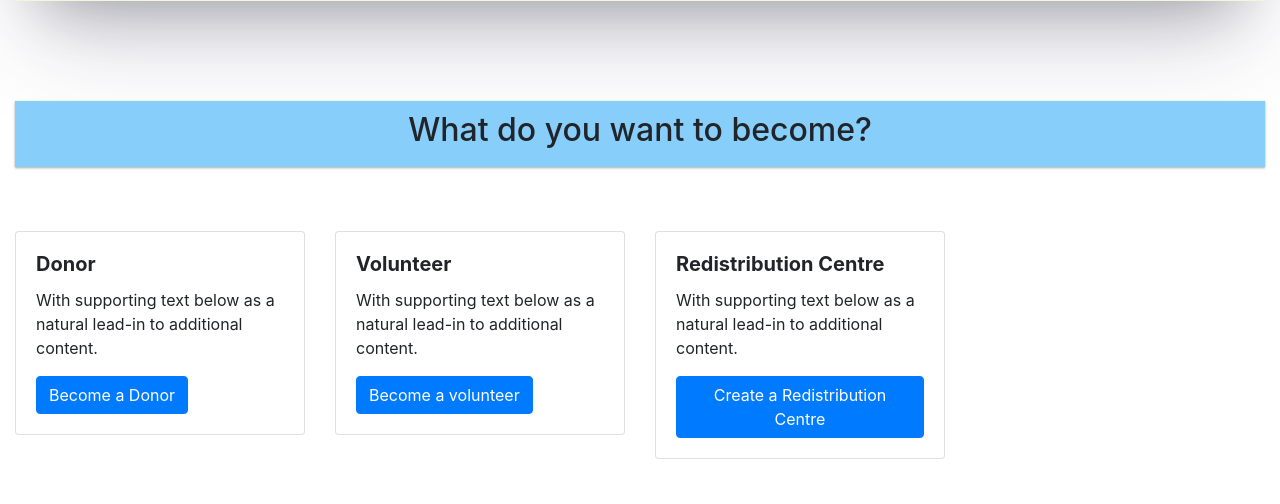
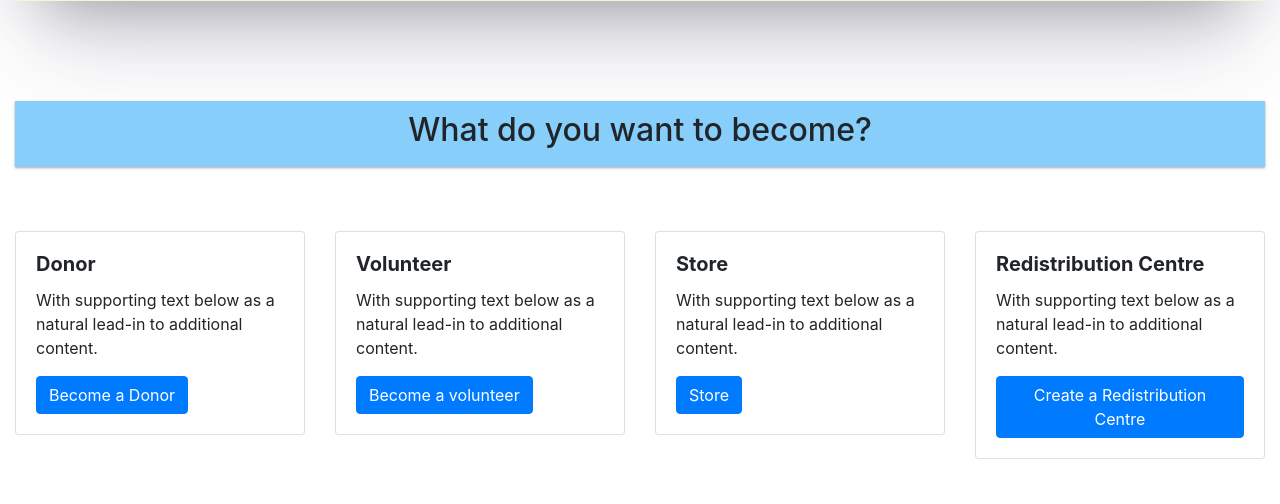
Before and after one commit to ifratrawak/SWE-Project, a Django app: page / in a window 1280 px wide. Shown: the part 296-800 px from the top of the page. Run offline with Django 4.2, Linux system fonts and the light colour scheme.

Commit message:
!st commit by rais

```diff
--- a/djangoProjectFinal/settings.py
+++ b/djangoProjectFinal/settings.py
@@ -31,6 +31,7 @@ ALLOWED_HOSTS = []
 # Application definition
 
 INSTALLED_APPS = [
+    'stores',
     'accounts',
     'donations',
     'django.contrib.admin',
--- a/djangoProjectFinal/urls.py
+++ b/djangoProjectFinal/urls.py
@@ -26,6 +26,8 @@ urlpatterns = [
     path('', views.home, name='home'),
     path('accounts/', include('accounts.urls')),
     path('donations/', include('donations.urls')),
+    path('stores/', include('stores.urls')),
+
 
 ]
 
--- a/templates/home.html
+++ b/templates/home.html
@@ -17,12 +17,14 @@
     <div class="boxy">
         <h1>WELCOME TO MEALS MATTER <br><br></h1><h2>A Food Donation &<br>Redistribution Network</h2>
     </div>
+
+
 <div class="boxy2">
 <h2>What do you want to become? </h2>
 </div>
 
-    <div class="boxy3">
-   <div class="row">
+<div class="boxy3">
+ <div class="row">
   <div class="col-sm-3 mb-3 mb-sm-0">
     <div class="card">
       <div class="card-body">
@@ -41,6 +43,15 @@
       </div>
     </div>
   </div>
+     <div class="col-sm-3">
+    <div class="card">
+      <div class="card-body">
+        <h5 class="card-title"><strong>Store</strong></h5>
+        <p class="card-text">With supporting text below as a natural lead-in to additional content.</p>
+        <a href="{% url 'create-store' %}" class="btn btn-primary">Store</a>
+      </div>
+    </div>
+  </div>
        <div class="col-sm-3">
     <div class="card">
       <div class="card-body">
@@ -50,7 +61,7 @@
       </div>
     </div>
   </div>
-</div>
+ </div>
 </div>
 {% endblock %}
 
--- a/templates/navbar.html
+++ b/templates/navbar.html
@@ -42,7 +42,7 @@
         <a class="nav-link" href="#">Volunteer</a>
       </li>
         <li class="nav-item">
-        <a class="nav-link" href="#">Create Store</a>
+        <a class="nav-link" href="{% url 'create-store' %}">Create Store</a>
       </li>
         <li class="nav-item">
         <a class="nav-link" href="http://127.0.0.1:8000/admin/">Admin</a>
```
Also changed, not shown: db.sqlite3.
